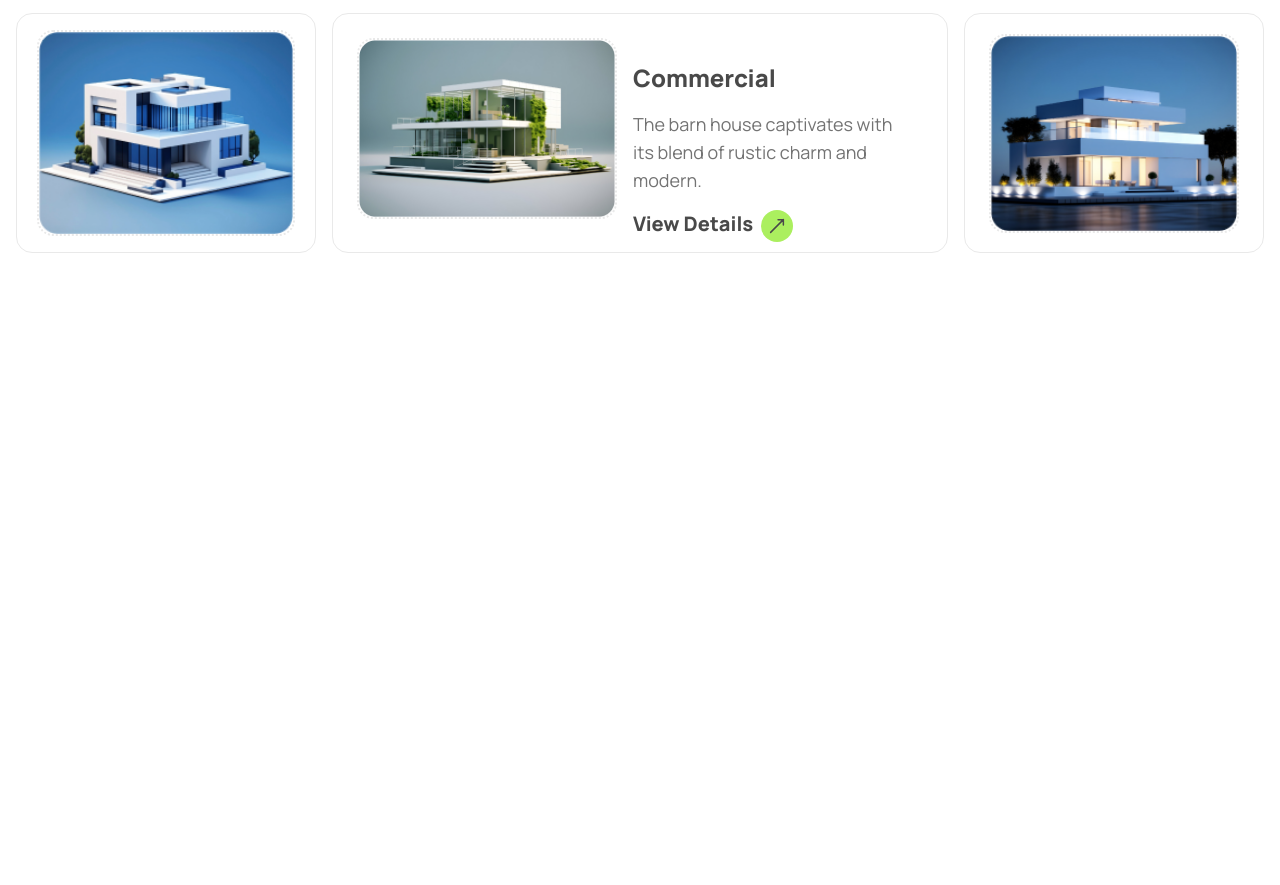
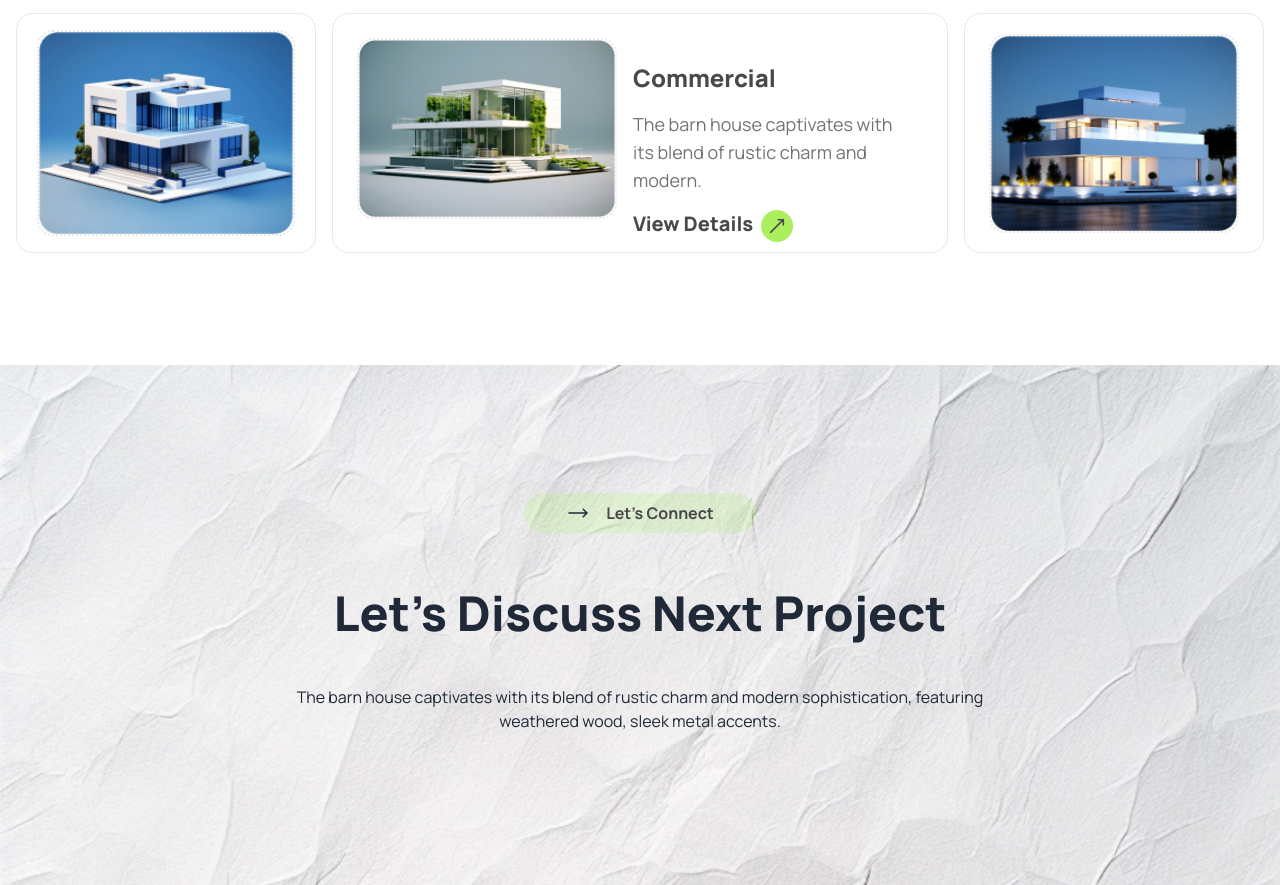
Before and after one commit to rushomrong/b10-a3-rusho, a website built with Vite: page index.html in a window 1280 px wide. Shown: the part 3110-3995 px from the top of the page. Before the commit the page ends 3379 px from the top, so only its background shows below. Built offline with nearby package versions, Linux system fonts and the light colour scheme.

Commit message:
Lets discuss section and bg image added

```diff
--- a/index.html
+++ b/index.html
@@ -360,7 +360,7 @@
 
         <!-- card sections -->
          <div class="hero">
-           <div class="hero-content w-full grid grid-cols-1 md:grid-cols-12 lg:grid-cols-12  items-start">
+           <div class="hero-content w-full grid grid-cols-1 md:grid-cols-12 lg:grid-cols-12 items-start pb-28">
 
             <!-- card-1 image with text -->
               <div class="md:shadow-none shadow-md border border-border_color-0 p-6 flex flex-col md:flex-row  md:items-start justify-center md:col-span-8 rounded-2xl w-full md:h-60 order-1">
@@ -459,6 +459,45 @@
          </div>
      </section>
 
+
+     <!-- let's connect -->
+     <section class="bg-[url('/assets/bg.jpg')] bg-no-repeat bg-cover">
+      <div class="pt-8 md:py-28">
+        <div class="hero">
+          <div class="hero-content flex-col items-center w-full md:w-9/12">
+            <div>
+              <div class="flex flex-col items-center w-3/4 mx-auto">
+                <div class="flex items-center gap-4 justify-center mb-8 bg-btn_20-0 p-2 w-5/6 md:w-1/3 mx-auto rounded-full cursor-pointer">
+                  <span><svg
+                    xmlns="http://www.w3.org/2000/svg"
+                    fill="none"
+                    viewBox="0 0 24 24"
+                    stroke-width="1.5"
+                    stroke="currentColor"
+                    class="size-6">
+                    <path
+                      stroke-linecap="round"
+                      stroke-linejoin="round"
+                      d="M17.25 8.25 21 12m0 0-3.75 3.75M21 12H3"
+                    />
+                  </svg>
+                </span>
+                  <h4 class="font-bold cursor-pointer text-[16px] text-text-nav-active-0">Let's Connect</h4>
+               </div>
+
+                <h1 class="py-6 text-2xl md:text-5xl font-extrabold text-center">
+                  Let’s Discuss Next Project
+                </h1>
+              <p class="py-6 text-center">
+                The barn house captivates with its blend of rustic charm and modern sophistication, featuring weathered wood, sleek metal accents.
+              </p>
+              </div>
+            </div>
+          </div>
+        </div>
+      </div>
+      </section>
+
     </main>
   </body>
 </html>
--- a/tailwind.config.js
+++ b/tailwind.config.js
@@ -26,7 +26,7 @@ module.exports = {
     },
 
     backgroundImage: {
-      bg: "url('./assets/bg.jpg')",
+      "bg-pattern": "url('/assets/bg.jpg')",
     },
   },
   plugins: [require("daisyui")],
```
